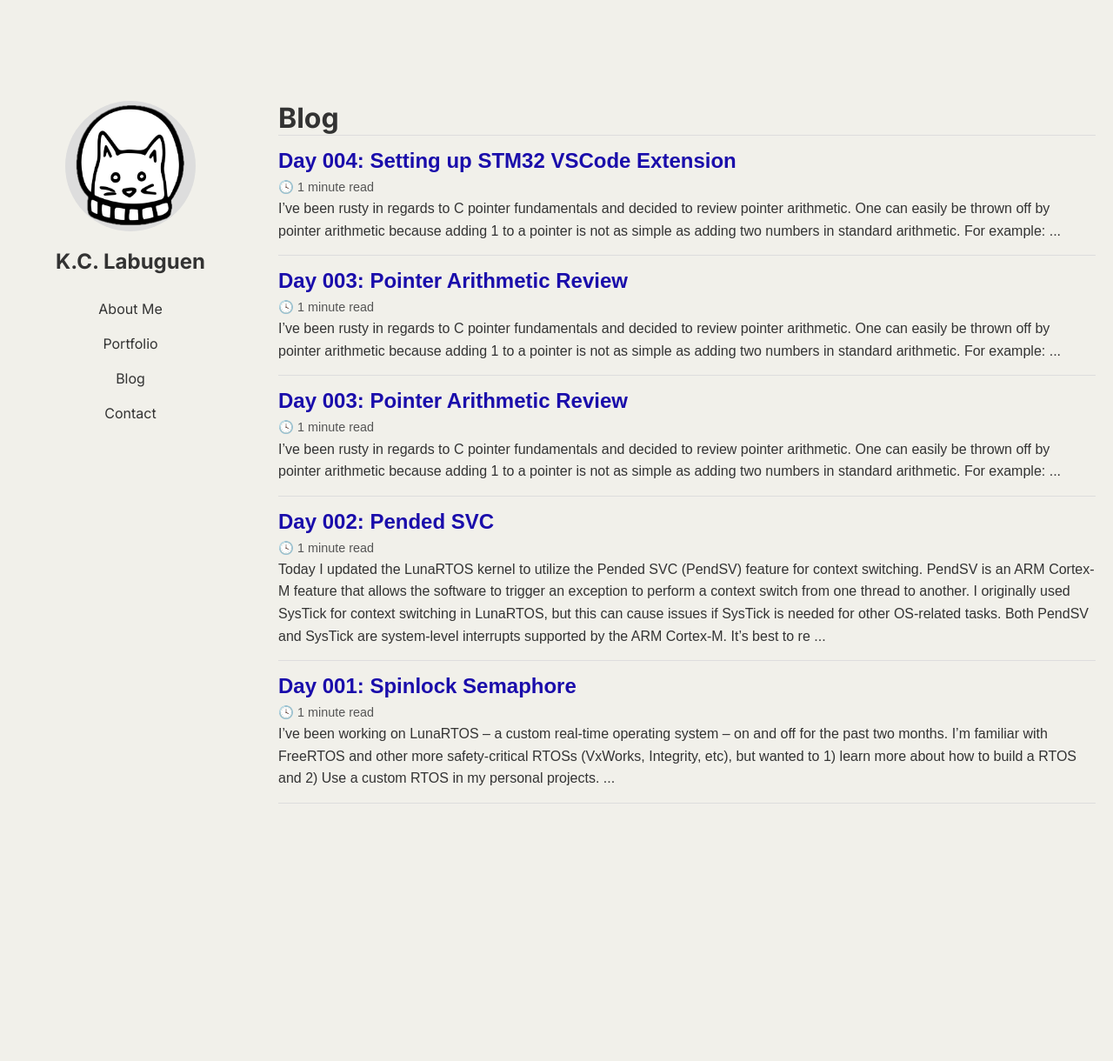
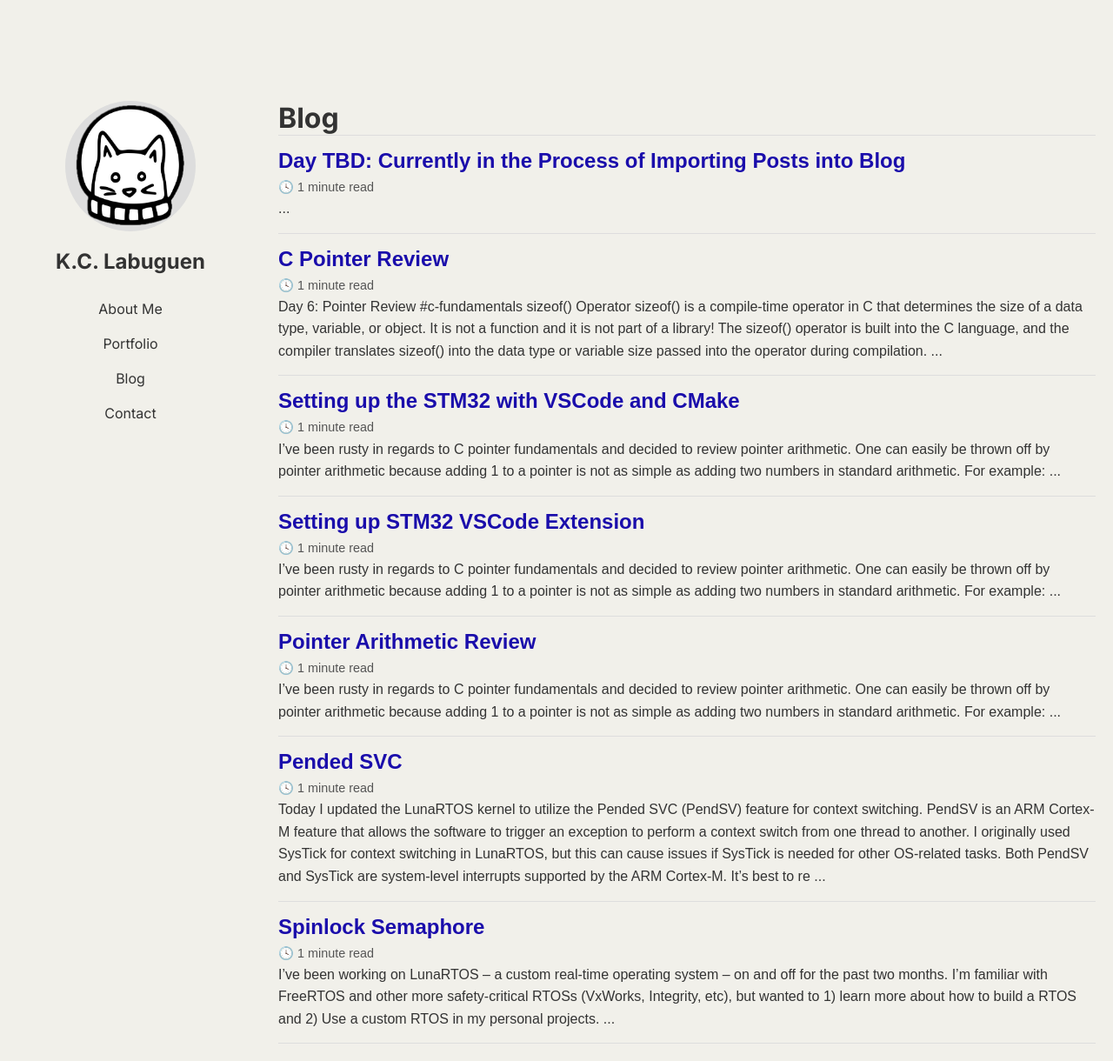
Before and after one commit to klabuguen/klabuguen.github.io, a Jekyll site: the page built from blog.html, in a window 1280 px wide and 1220 px high. Shown: the whole window at 87% size. Built offline with Jekyll 4.4.1, drawn with Linux system fonts in a browser that asks for light colours.

Commit message:
post title updates

````diff
--- a/_posts/2025-01-01-spinlock.markdown
+++ b/_posts/2025-01-01-spinlock.markdown
@@ -1,6 +1,6 @@
 ---
 layout: post
-title:  "Day 001: Spinlock Semaphore"
+title:  "Spinlock Semaphore"
 date:   2025-01-01 00:08:00 -0800
 categories: 365-days-of-code rtos-dev
 ---
--- a/_posts/2025-01-02-pended-svc.markdown
+++ b/_posts/2025-01-02-pended-svc.markdown
@@ -1,6 +1,6 @@
 ---
 layout: post
-title:  "Day 002: Pended SVC"
+title:  "Pended SVC"
 date:   2025-01-02 00:08:00 -0800
 categories: 365-days-of-code rtos-dev
 ---
--- a/_posts/2025-01-03-ptr-arithmetic.markdown
+++ b/_posts/2025-01-03-ptr-arithmetic.markdown
@@ -1,6 +1,6 @@
 ---
 layout: post
-title:  "Day 003: Pointer Arithmetic Review"
+title:  "Pointer Arithmetic Review"
 date:   2025-01-03 00:08:00 -0800
 categories: 365-days-of-code c-fundamentals
 ---
--- a/_posts/2025-01-04-stm32-vscode-ext.markdown
+++ b/_posts/2025-01-04-stm32-vscode-ext.markdown
@@ -1,6 +1,6 @@
 ---
 layout: post
-title:  "Day 004: Setting up STM32 VSCode Extension"
+title:  "Setting up STM32 VSCode Extension"
 date:   2025-01-04 00:08:00 -0800
 categories: 365-days-of-code workspace
 ---
--- a/_posts/2025-01-05-a.markdown
+++ b/_posts/2025-01-05-stm32-vscode-cmake.markdown
@@ -1,8 +1,8 @@
 ---
 layout: post
-title:  "Day 003: Pointer Arithmetic Review"
-date:   2025-01-03 00:08:00 -0800
-categories: 365-days-of-code c-fundamentals
+title:  "Setting up the STM32 with VSCode and CMake"
+date:   2025-01-05 00:08:00 -0800
+categories: 365-days-of-code workspace
 ---
 I've been rusty in regards to C pointer fundamentals and decided to review pointer arithmetic. One can easily be thrown off by pointer arithmetic because adding 1 to a ***pointer*** is not as simple as adding two numbers in ***standard arithmetic***. For example:
 
--- /dev/null
+++ b/_posts/2025-01-06-pointer-review.markdown
@@ -0,0 +1,90 @@
+---
+layout: post
+title:  "C Pointer Review"
+date:   2025-01-06 00:08:00 -0800
+categories: 365-days-of-code c-fundamentals
+---
+# Day 6:  Pointer Review
+#c-fundamentals
+## `sizeof()` Operator
+ `sizeof()` is a ***compile-time operator*** in C that determines the size of a data type, variable, or object. It is ***not*** a function and it is ***not*** part of a library! The `sizeof()` operator is built into the C language, and the compiler translates `sizeof()` into the data type or variable size passed into the operator during compilation.
+
+The `sizeof()` operator can be useful when dynamically allocating memory based on the size of a data type. For example, the following line of code may be used to dynamically allocate memory for an array of 10 integers:
+
+```
+int *arr = malloc(10 * sizeof(int));
+```
+
+#### Examples:
+Examples (1)-(3) may be fairly straight forward, but (4) & (5) can be a bit tricky.
+```
+(1) printf("(1) size = %d\n", sizeof(int));
+(2) printf("(2) size = %d\n", sizeof(double));
+(3) printf("(3) size = %d\n", sizeof(char));
+(4) printf("(4) size = %d\n", sizeof('a'));
+(5) printf("(5) size = %d\n", sizeof("a"));
+```
+
+After running the example code, I get the output below. Here, an `int` is of size 4 (bytes), `double` is 8 bytes,  and `char` is 1 byte.  What may be surprising to some, is that **(3)** `sizeof('a')` is 4 bytes and **(4)** `sizeof("a")` is 2 bytes.
+
+```
+(1) size = 4
+(2) size = 8
+(3) size = 1
+(4) size = 4
+(5) size = 2
+```
+
+(3) `sizeof('a')` is 4 bytes because `'a'` is considered a ***character literal***, which in C/C++, has the type `int` ***not*** `char`.
+
+(4) `sizeof("a")` is 2 bytes because `"a"` is considered a ***string literal***, which in C/C++, is represented as an array of `char`. Thus, `sizeof("a")` evaluates to 2 bytes because the string literal contains both character `a` and `\0`.
+
+## Multiple Indirection
+***Multiple indirection*** refers to pointers that point to other pointers, aka "pointers to pointers". (1) is an example of a single indirection, while (2) is a pointer to a pointer that holds the memory address of another pointer.
+
+```
+int a = 55;
+(1) int *ptr1 = &a;
+(2) int **ptr2 = &ptr1;
+```
+
+## General Pointer
+### What is `void*`?
+`void*` is a universal pointer used in the development of general purpose functions where  pointers can point to any data type (e.g. integer, float, double, etc).  For example:
+
+```
+int a = 10;
+void *ptr = &a;
+```
+
+#### Casting and Dereferencing:
+The `void*` pointer can be used to hold the address of any data type, but cannot be dereferenced without casting to a specified type. Attempting to dereference a `void*` pointer will result in a compilation error.
+`
+```
+printf("value of *ptr: %d\n", *ptr); // Wrong, compiler error
+```
+
+```
+ERROR!
+/tmp/MBJKsMGZpU/main.c: In function 'main':
+/tmp/MBJKsMGZpU/main.c:13:35: warning: dereferencing 'void *' pointer
+   13 |     printf("value of *ptr: %d\n", *ptr);
+      |                                   ^~~~
+/tmp/MBJKsMGZpU/main.c:13:35: error: invalid use of void expression
+
+
+=== Code Exited With Errors ===
+```
+
+The **correct** syntax is:
+
+```
+printf("value of *ptr: %d\n", *(int*)ptr); // Correct!
+```
+
+```
+value of *ptr: 10
+
+
+=== Code Execution Successful ===
+```
--- /dev/null
+++ b/_posts/2025-02-02-under-construction.markdown
@@ -0,0 +1,6 @@
+---
+layout: post
+title:  "Day TBD: Currently in the Process of Importing Posts into Blog"
+date:   2025-02-02 00:08:00 -0800
+categories: 365-days-of-code
+---
````
